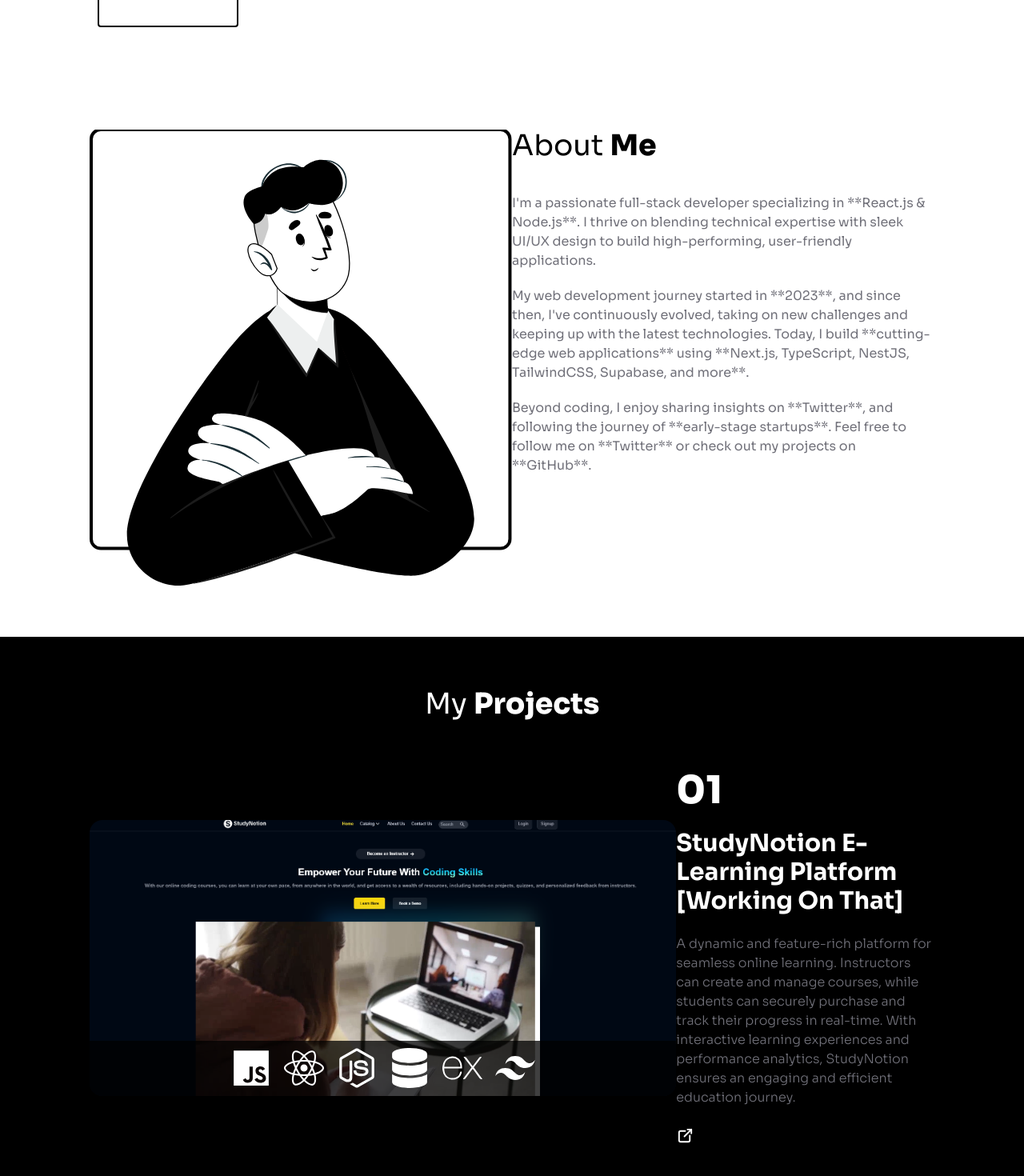
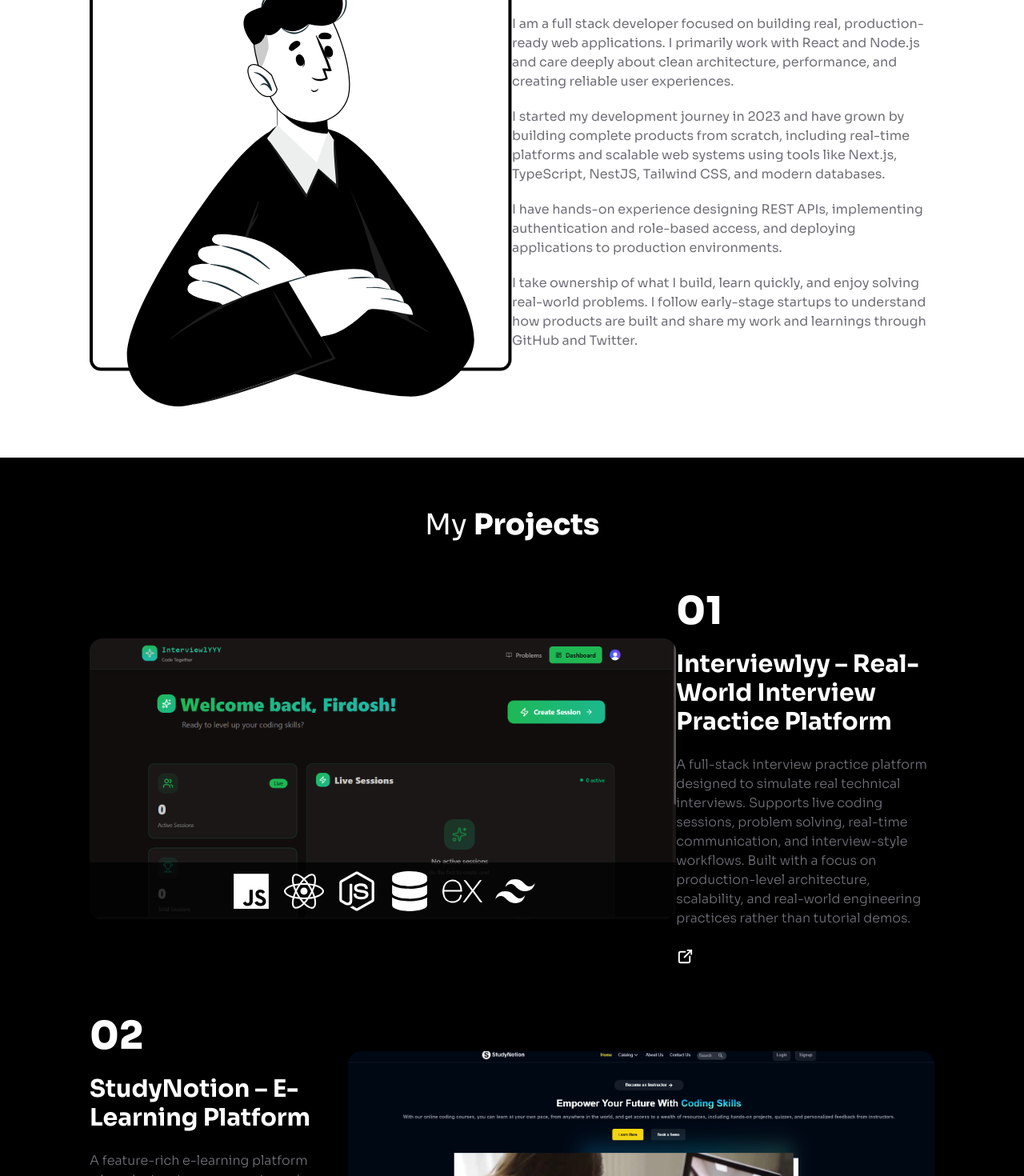
Before and after one commit to Curious-Firdosh/Fridosh_Portfolio, a React (Vite) app: page / in a window 1280 px wide. Shown: the part 1580-3050 px from the top of the page at 80% size. Built offline with nearby package versions, Linux system fonts and the light colour scheme.

Commit message:
Changed projects

```diff
--- a/src/components/About.jsx
+++ b/src/components/About.jsx
@@ -25,17 +25,22 @@
           About <span className="font-extrabold">Me</span>
         </h2>
 
-        <p className="text-[#71717A] text-sm/6 lg:text-base mt-5 lg:mt-10">
-          I'm a passionate full-stack developer specializing in **React.js & Node.js**. I thrive on blending technical expertise with sleek UI/UX design to build high-performing, user-friendly applications.
+       <p className="text-[#71717A] text-sm/6 lg:text-base mt-5 lg:mt-10">
+          I am a full stack developer focused on building real, production-ready web applications. I primarily work with React and Node.js and care deeply about clean architecture, performance, and creating reliable user experiences.
         </p>
 
         <p className="text-[#71717A] text-sm/6 lg:text-base mt-3 lg:mt-5">
-          My web development journey started in **2023**, and since then, I've continuously evolved, taking on new challenges and keeping up with the latest technologies. Today, I build **cutting-edge web applications** using **Next.js, TypeScript, NestJS, TailwindCSS, Supabase, and more**.
+          I started my development journey in 2023 and have grown by building complete products from scratch, including real-time platforms and scalable web systems using tools like Next.js, TypeScript, NestJS, Tailwind CSS, and modern databases.
         </p>
 
         <p className="text-[#71717A] text-sm/6 lg:text-base mt-3 lg:mt-5">
-          Beyond coding, I enjoy sharing insights on **Twitter**, and following the journey of **early-stage startups**. Feel free to follow me on **Twitter** or check out my projects on **GitHub**.
+          I have hands-on experience designing REST APIs, implementing authentication and role-based access, and deploying applications to production environments.
         </p>
+
+        <p className="text-[#71717A] text-sm/6 lg:text-base mt-3 lg:mt-5">
+          I take ownership of what I build, learn quickly, and enjoy solving real-world problems. I follow early-stage startups to understand how products are built and share my work and learnings through GitHub and Twitter.
+        </p>
+
       </motion.div>
     </div>
   );
--- a/src/components/Footer.jsx
+++ b/src/components/Footer.jsx
@@ -1,4 +1,4 @@
-import React from 'react'
+
 
 export default function Footer() {
   return (
@@ -6,7 +6,7 @@
       <p className='invert h-5 lg:h-9' > 🚀 Building Scalable Solutions | Writing Clean Code | Solving Real-World Problems </p>
 
       <div className='text-white lg:font-semibold lg:text-sm font-normal text-[10px] text-right lg:space-y-3'>
-        <p>@ 2025 Personal Portfolio</p>
+        <p>@ 2026 Personal Portfolio</p>
         <p>Made by Firdosh Khan</p>
       </div>
     </div>
--- a/src/components/Projects.jsx
+++ b/src/components/Projects.jsx
@@ -8,36 +8,48 @@
 
 
 const projects = [
+   {
+    id: 1,
+    title: "Interviewlyy – Real-World Interview Practice Platform",
+    description:
+      "A full-stack interview practice platform designed to simulate real technical interviews. Supports live coding sessions, problem solving, real-time communication, and interview-style workflows. Built with a focus on production-level architecture, scalability, and real-world engineering practices rather than tutorial demos.",
+    image: "/assets/Dashboard.png",
+    link: "https://interviewlyyy.up.railway.app/"
+  },
   {
-    id: 1,
-    title: "StudyNotion E-Learning Platform [Working On That]",
-    description: " A dynamic and feature-rich platform for seamless online learning. Instructors can create and manage courses, while students can securely purchase and track their progress in real-time. With interactive learning experiences and performance analytics, StudyNotion ensures an engaging and efficient education journey.",
+    id: 2,
+    title: "StudyNotion – E-Learning Platform",
+    description:
+      "A feature-rich e-learning platform where instructors can create and manage courses, and students can securely purchase content and track progress in real time. Includes role-based access, payment flow, course progress tracking, and performance analytics to enhance the learning experience.",
     image: "/assets/project2.png",
     link: "https://studynotion-frontend.vercel.app/"
   },
   {
-    id: 2,
+    id: 3,
     title: "NotesVaaault",
-    description: " A full-featured web app to create, update, delete, search, and share pastes. Built with React, this project helped me master routing, dynamic navigation, and advanced React hooks like useEffect, useContext, and useReducer.",
+    description:
+      "A CRUD-based web application to create, update, delete, search, and share notes. Built with React to strengthen fundamentals such as routing, dynamic navigation, and advanced hooks including useEffect, useContext, and useReducer.",
     image: "/assets/project5.png",
     link: "http://notesvaault.netlify.app/"
   },
   {
-    id: 3,
-    title: "Blog App",
-    description: "BlogTopic App is a simple React app where users can explore blogs by topics. I’ve added clickable tags like #artificialintelligence, #frontend, etc. — and when the user clicks on a tag, they go to a page that shows only the blogs related to that topic.Also, I added pagination, so if there are many blogs under one topic, the user can go to next pages to read more.",
+    id: 4,
+    title: "BlogTopic App",
+    description:
+      "A topic-based blog exploration app where users browse content using clickable tags like #frontend and #artificialintelligence. Implements dynamic routing and pagination to efficiently handle large volumes of topic-specific blog content.",
     image: "/assets/project6.png",
     link: "https://blog-context-app-sigma.vercel.app/"
   },
   {
-    id: 4,
+    id: 5,
     title: "QuickPay",
-    description: "A payment application that enables users to securely log in and log out, send money to people in their contacts, and view a complete history of their transactions. It provides a smooth and intuitive interface for managing payments, ensuring users can handle transfers and track activity efficiently within a clean and user-friendly experience.",
+    description:
+      "A digital payment application that allows users to authenticate securely, transfer money to contacts, and view complete transaction history. Focuses on clean UI, secure flows, and intuitive user experience for managing payments.",
     image: "/assets/project9.png",
     link: "https://quiickkpay.netlify.app/"
   }
+
 ];
-
  const skills = [
     { id: 1, name: "JavaScript", icon: <FaJs size={50} /> },
     { id: 2, name: "React", icon: <FaReact size={50} /> },
--- a/src/components/Skills.jsx
+++ b/src/components/Skills.jsx
@@ -25,7 +25,6 @@
     { id: 10, name: "Prisma", icon: <SiPrisma  size={50}/>},
     { id: 11, name: "Mongoose", icon: <SiMongoose size={50}/>},
     { id: 12, name: "Hono", icon: <SiHono size={50}/>},
-    { id: 13, name: "Mongoose", icon: <SiMongoose size={50}/>},
     { id: 14, name: "Docker", icon: <SiDocker size={50}/>},
     { id: 15, name: "Next js", icon: <RiNextjsFill size={50}/>},
     { id: 16, name: "TypeScript", icon: <SiTypescript size={50}/>},
```
Also changed, not shown: public/assets/Dashboard.png (added).
